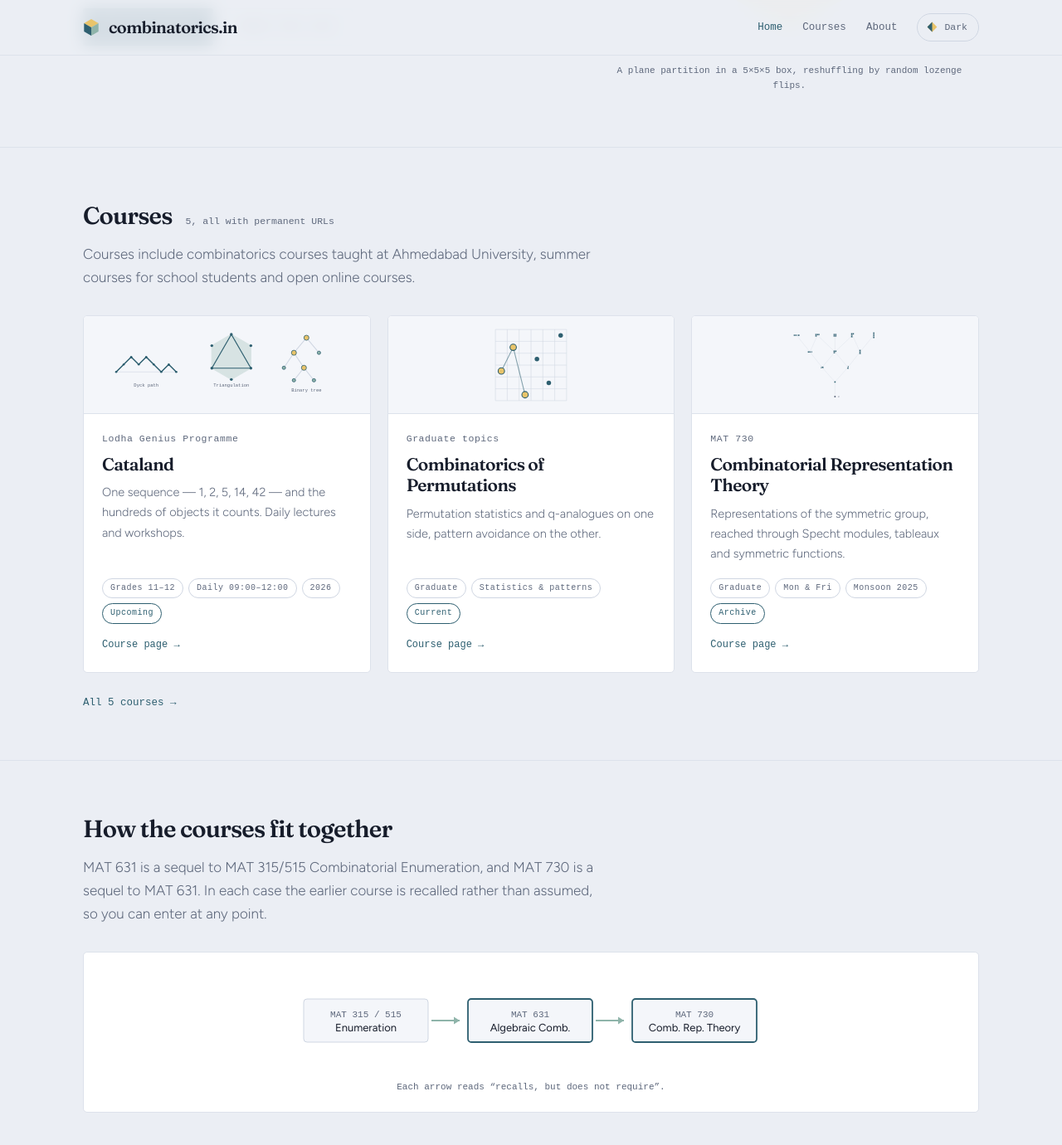
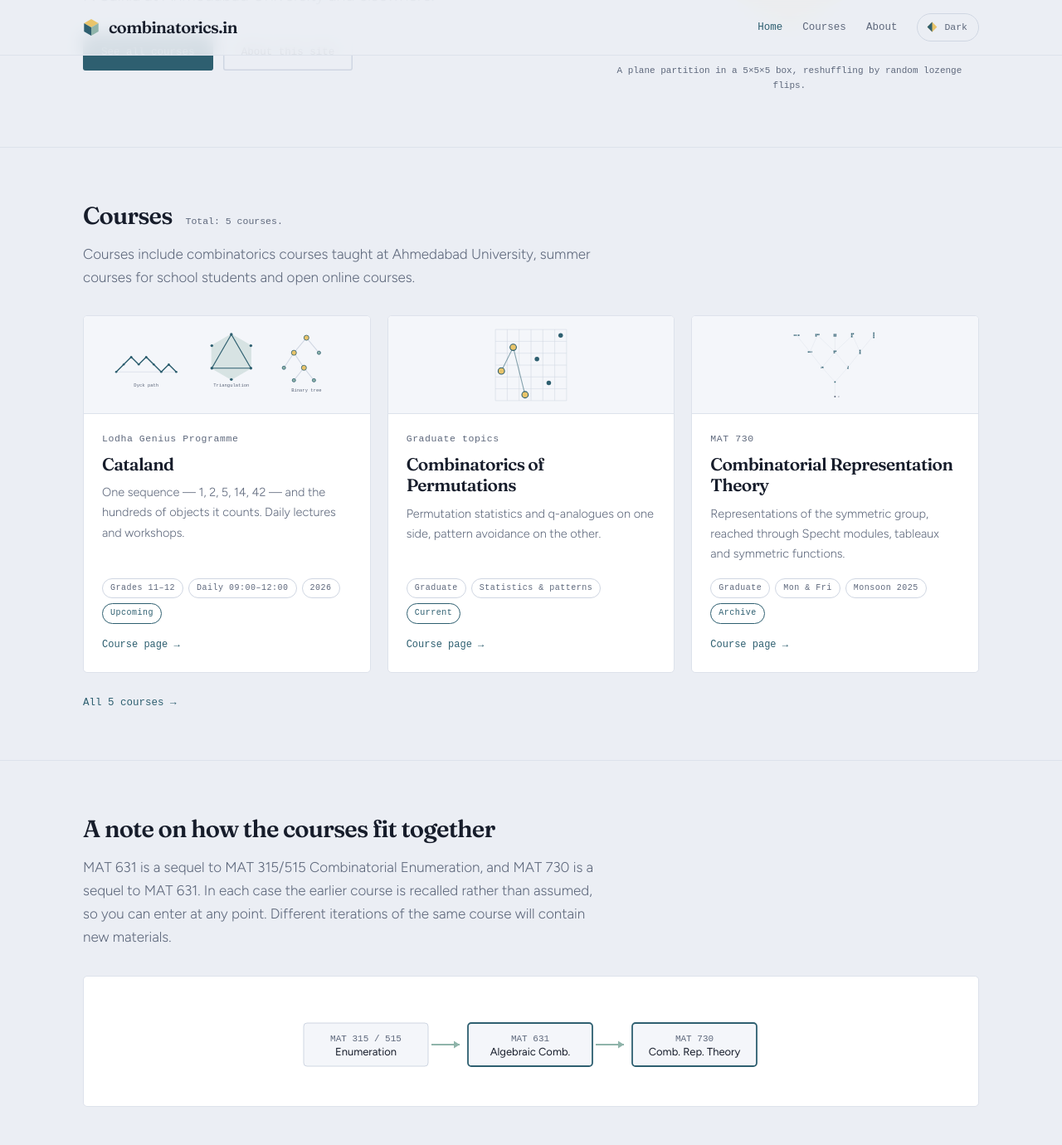
Before and after one commit to manjil-saikia/combinatorics.in, a Jekyll site: the page built from index.md, in a window 1280 px wide and 1400 px high, scrolled down 472 px. Shown: the top 1380 px of the window at 83% size. Built offline with Jekyll 4.4.1, drawn with Linux system fonts in a browser that asks for light colours; some web fonts are replaced; some of the changed text lies outside the part shown.

Commit message:
Update home.html

```diff
--- a/_layouts/home.html
+++ b/_layouts/home.html
@@ -25,7 +25,7 @@
     <div class="wrap">
       <div class="band-head">
         <h2>Courses</h2>
-        <span class="note">{{ courses | size }}, all with permanent URLs</span>
+        <span class="note">Total: {{ courses | size }} courses.</span>
       </div>
       <p class="band-sub">{{ page.courses_blurb }}</p>
       <div class="grid">
@@ -37,11 +37,10 @@
 
   <section class="band">
     <div class="wrap">
-      <div class="band-head"><h2>How the courses fit together</h2></div>
-      <p class="band-sub">MAT 631 is a sequel to MAT 315/515 Combinatorial Enumeration, and MAT 730 is a sequel to MAT 631. In each case the earlier course is recalled rather than assumed, so you can enter at any point.</p>
+      <div class="band-head"><h2>A note on how the courses fit together</h2></div>
+      <p class="band-sub">MAT 631 is a sequel to MAT 315/515 Combinatorial Enumeration, and MAT 730 is a sequel to MAT 631. In each case the earlier course is recalled rather than assumed, so you can enter at any point. Different iterations of the same course will contain new materials.</p>
       <figure class="gfx">
         {% include graphic.html name='chain' %}
-        <figcaption>Each arrow reads &ldquo;recalls, but does not require&rdquo;.</figcaption>
       </figure>
     </div>
   </section>
```
Also changed, not shown: other parts of _layouts/home.html (+1 -1 lines).
